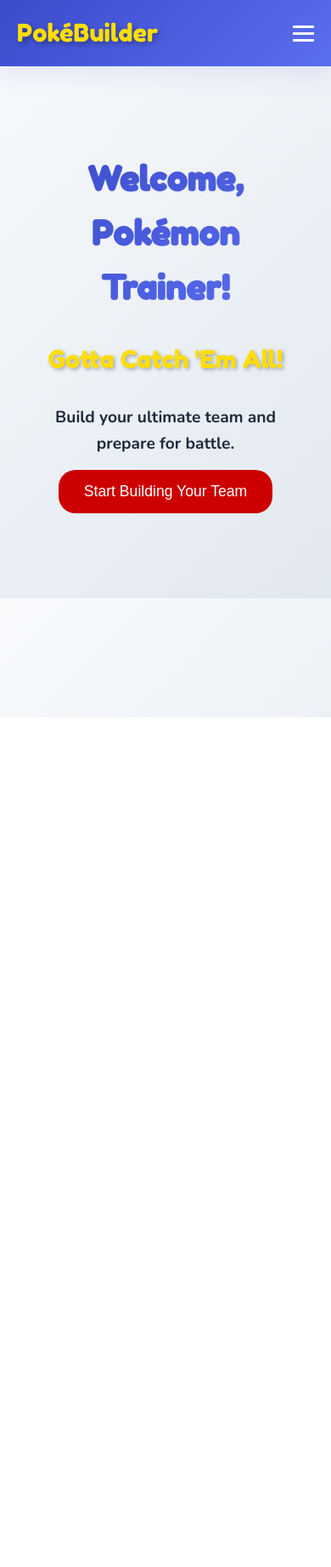
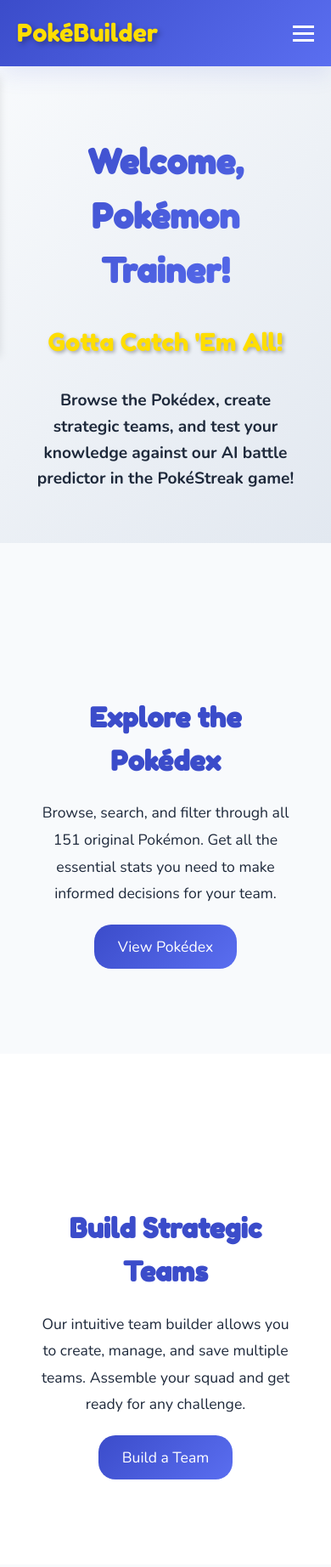
Before and after one commit to Sohamm31/Pokemon, a plain HTML site: page app/static/landing.html in a window 390 px wide. Shown: the top 1844 px of the page at 85% size. Before the commit the page ends 844 px from the top, so only its background shows below. Drawn offline with nearby package versions, Linux system fonts and the light colour scheme; a script that the page names is missing.

Commit message:
Landing page improved

```diff
--- a/app/static/landing.html
+++ b/app/static/landing.html
@@ -7,6 +7,7 @@
     <link rel="preconnect" href="https://fonts.googleapis.com">
     <link rel="preconnect" href="https://fonts.gstatic.com" crossorigin>
     <link href="https://fonts.googleapis.com/css2?family=Nunito:wght@400;700;900&family=Fredoka+One:wght@400&display=swap" rel="stylesheet">
+    <script src="https://unpkg.com/@lottiefiles/dotlottie-wc@0.6.2/dist/dotlottie-wc.js" type="module"></script>
     <style>
         :root {
             --primary-color: #3B4CCA;
@@ -22,11 +23,20 @@
         * { box-sizing: border-box; margin: 0; padding: 0; }
         body {
             font-family: var(--font-family);
-            background: linear-gradient(135deg, var(--light-color) 0%, #e2e8f0 100%);
+            background: var(--light-color);
             color: var(--dark-color);
             line-height: 1.6;
         }
-        .container { max-width: 1200px; margin: auto; padding: 0 20px; }
+        .container { max-width: 1000px; margin: auto; padding: 0 20px; }
+        button {
+            font-family: var(--font-family);
+            font-weight: 700;
+            border: none;
+            padding: 12px 24px;
+            border-radius: 20px;
+            cursor: pointer;
+            transition: all 0.3s ease;
+        }
         .navbar {
             background: var(--primary-gradient);
             color: #fff;
@@ -63,16 +73,15 @@
             width: 25px;
             height: 3px;
             margin: 5px auto;
-            -webkit-transition: all 0.3s ease-in-out;
             transition: all 0.3s ease-in-out;
             background-color: white;
         }
-        main { padding: 40px 0; }
-        #landing-page {
+        .hero-section {
             text-align: center;
-            padding: 100px 20px;
+            padding: 80px 20px 60px;
+            background: linear-gradient(135deg, var(--light-color) 0%, #e2e8f0 100%);
         }
-        #landing-page h1 {
+        .hero-section h1 {
             font-family: var(--cartoon-font);
             font-size: 4rem;
             background: var(--primary-gradient);
@@ -81,11 +90,16 @@
             background-clip: text;
             margin-bottom: 20px;
         }
-        #landing-page p {
+        .hero-section p {
             font-size: 1.8rem;
             margin-top: 20px;
             color: var(--dark-color);
             font-weight: 600;
+        }
+        .hero-animation {
+            width: 100%;
+            max-width: 600px; /* <-- REDUCED FROM 400px */
+            margin: 0 auto 20px;
         }
         .catchphrase {
             font-family: var(--cartoon-font);
@@ -104,12 +118,61 @@
             border: none;
             cursor: pointer;
         }
+
+        /* --- UPDATED Alternating Features Section Styles --- */
+        .feature-row {
+            padding: 80px 0;
+        }
+        .feature-row:nth-child(odd) {
+             background: #fff;
+        }
+        .feature-row .container {
+            display: flex;
+            align-items: center;
+            gap: 40px;
+        }
+        .feature-row.row-reverse .container {
+            flex-direction: row-reverse;
+        }
+        .feature-image, .feature-text {
+            flex: 1;
+            padding: 20px;
+        }
+        .feature-image dotlottie-wc {
+            width: 100%;
+            max-width: 350px;
+            margin: auto;
+        }
+        .feature-text h2 {
+            font-family: var(--cartoon-font);
+            font-size: 2.5rem;
+            color: var(--primary-color);
+            margin-bottom: 20px;
+        }
+        .feature-text p {
+            font-size: 1.1rem;
+            line-height: 1.8;
+            margin-bottom: 20px;
+        }
+        .feature-text .feature-button {
+            background: var(--primary-gradient);
+            color: #fff;
+            padding: 12px 28px;
+            font-size: 1.1rem;
+            text-decoration: none;
+            border-radius: 20px;
+            display: inline-block;
+        }
+
         /* --- Responsive Styles --- */
         @media (max-width: 768px) {
+            .navbar .container {
+                flex-wrap: wrap;
+            }
             .navbar .nav-links {
                 position: fixed;
                 left: -100%;
-                top: 70px;
+                top: 80px; /* Adjust based on navbar height */
                 gap: 0;
                 flex-direction: column;
                 background-color: var(--primary-color);
@@ -117,6 +180,7 @@
                 text-align: center;
                 transition: 0.3s;
                 padding-bottom: 20px;
+                box-shadow: 0 10px 10px rgba(0,0,0,0.1);
             }
             .navbar .nav-links.active {
                 left: 0;
@@ -136,15 +200,20 @@
             .hamburger.active .bar:nth-child(3) {
                 transform: translateY(-8px) rotate(-45deg);
             }
-            #landing-page h1 { font-size: 3rem; }
-            #landing-page p { font-size: 1.5rem; }
+            .hero-section h1 { font-size: 3rem; }
+            .hero-section p { font-size: 1.5rem; }
             .catchphrase { font-size: 2rem; }
+            .feature-row .container, .feature-row.row-reverse .container {
+                flex-direction: column;
+                text-align: center;
+            }
         }
         @media (max-width: 480px) {
-            #landing-page h1 { font-size: 2.5rem; }
-            #landing-page p { font-size: 1.2rem; }
+            .hero-section h1 { font-size: 2.5rem; }
+            .hero-section p { font-size: 1.2rem; }
             .catchphrase { font-size: 1.8rem; }
             .navbar .logo { font-size: 1.8rem; }
+            .feature-text h2 { font-size: 2rem; }
         }
     </style>
 </head>
@@ -167,19 +236,58 @@
         </div>
     </nav>
 
-    <main class="container">
-        <section id="landing-page">
-            <h1>Welcome, Pokémon Trainer!</h1>
-            <div class="catchphrase">Gotta Catch 'Em All!</div>
-            <p>Build your ultimate team and prepare for battle.</p>
-            <a href="/teams.html"><button id="start-building-btn">Start Building Your Team</button></a>
+    <main>
+        <section class="hero-section">
+            <div class="container">
+                <h1>Welcome, Pokémon Trainer!</h1>
+                <div class="hero-animation">
+                    <dotlottie-wc src="https://lottie.host/2e1a5fbd-8d09-4b85-b124-c2a0049b63d5/WILApVkmfU.lottie" speed="1" autoplay loop></dotlottie-wc>
+                </div>
+                <div class="catchphrase">Gotta Catch 'Em All!</div>
+                <p>Browse the Pokédex, create strategic teams, and test your knowledge against our AI battle predictor in the PokéStreak game!</p>
+            </div>
+        </section>
+
+        <section class="feature-row">
+            <div class="container">
+                <div class="feature-image">
+                    <dotlottie-wc src="https://lottie.host/07796f63-2009-4a99-a059-dbe9a3629090/qlc40xjRMD.lottie" speed="1" autoplay loop></dotlottie-wc>
+                </div>
+                <div class="feature-text">
+                    <h2>Explore the Pokédex</h2>
+                    <p>Browse, search, and filter through all 151 original Pokémon. Get all the essential stats you need to make informed decisions for your team.</p>
+                    <a href="/pokedex.html" class="feature-button">View Pokédex</a>
+                </div>
+            </div>
+        </section>
+
+        <section class="feature-row row-reverse">
+             <div class="container">
+                <div class="feature-image">
+                    <dotlottie-wc src="https://lottie.host/89c502d2-a93c-405e-98e5-3be251713755/6UR6mcMyaU.lottie" speed="1" autoplay loop></dotlottie-wc>                </div>
+                <div class="feature-text">
+                    <h2>Build Strategic Teams</h2>
+                    <p>Our intuitive team builder allows you to create, manage, and save multiple teams. Assemble your squad and get ready for any challenge.</p>
+                    <a href="/teams.html" class="feature-button">Build a Team</a>
+                </div>
+            </div>
+        </section>
+
+        <section class="feature-row">
+             <div class="container">
+                <div class="feature-image">
+                    <dotlottie-wc src="https://lottie.host/c9c11a47-0c6a-4ea0-8c87-76aaa7ccf4be/RcKiwFs4Lm.lottie" speed="1" autoplay loop></dotlottie-wc>                </div>
+                <div class="feature-text">
+                    <h2>Play PokéStreak</h2>
+                    <p>Test your intuition against our AI-powered battle predictor! Climb the global leaderboard by correctly predicting match outcomes in a challenging streak-based game.</p>
+                    <a href="/battle.html" class="feature-button">Play Now</a>
+                </div>
+            </div>
         </section>
     </main>
 
 <script>
 document.addEventListener('DOMContentLoaded', () => {
-    const authToken = localStorage.getItem('pokemonToken');
-    const authBtn = document.getElementById('auth-btn');
     const hamburger = document.querySelector('.hamburger');
     const navLinks = document.querySelector('.nav-links');
 
@@ -188,10 +296,8 @@
         navLinks.classList.toggle('active');
     });
 
-    document.querySelectorAll('.nav-links a').forEach(link => link.addEventListener('click', () => {
-        hamburger.classList.remove('active');
-        navLinks.classList.remove('active');
-    }));
+    const authToken = localStorage.getItem('pokemonToken');
+    const authBtn = document.getElementById('auth-btn');
 
     if (authToken) {
         authBtn.textContent = 'Logout';
@@ -199,7 +305,7 @@
         authBtn.addEventListener('click', (e) => {
             e.preventDefault();
             localStorage.removeItem('pokemonToken');
-            window.location.href = '/auth.html'; // Redirect to login after logout
+            window.location.href = '/auth.html';
         });
     } else {
         authBtn.textContent = 'Login / Signup';
```
